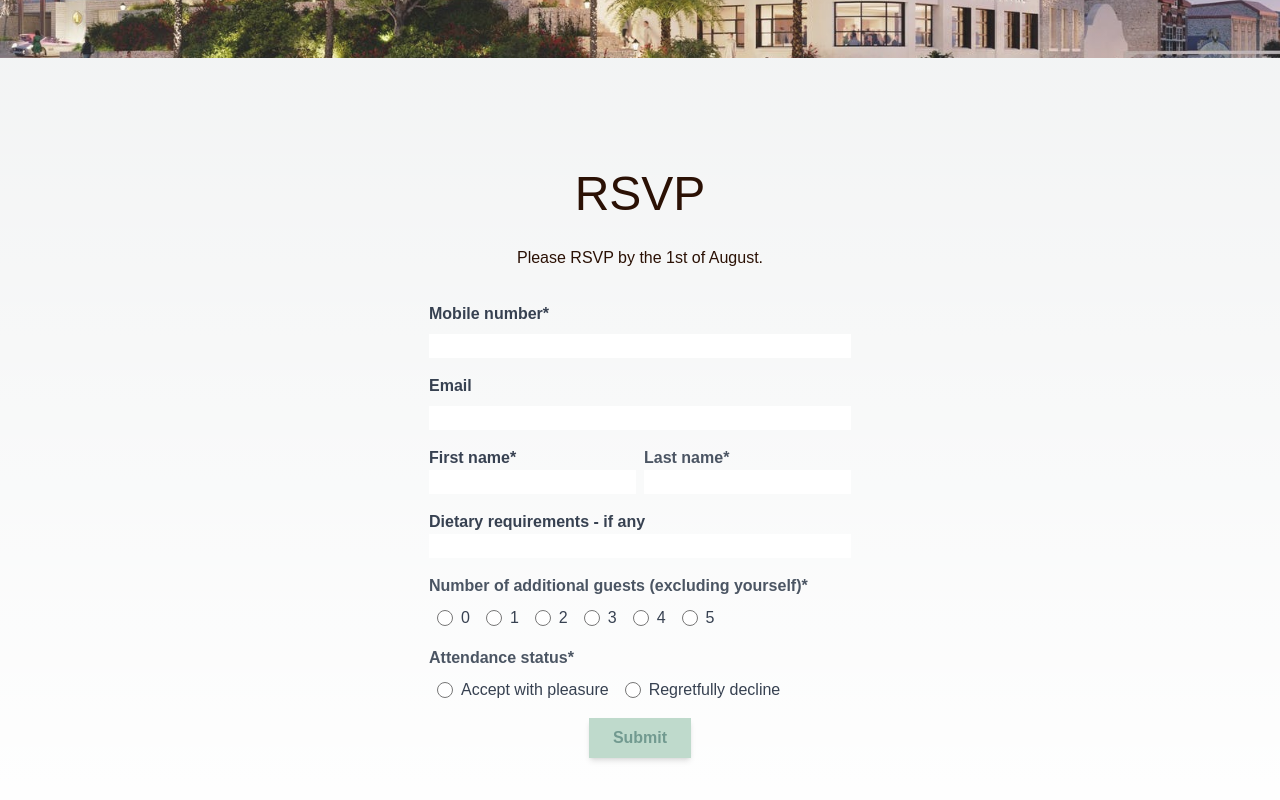
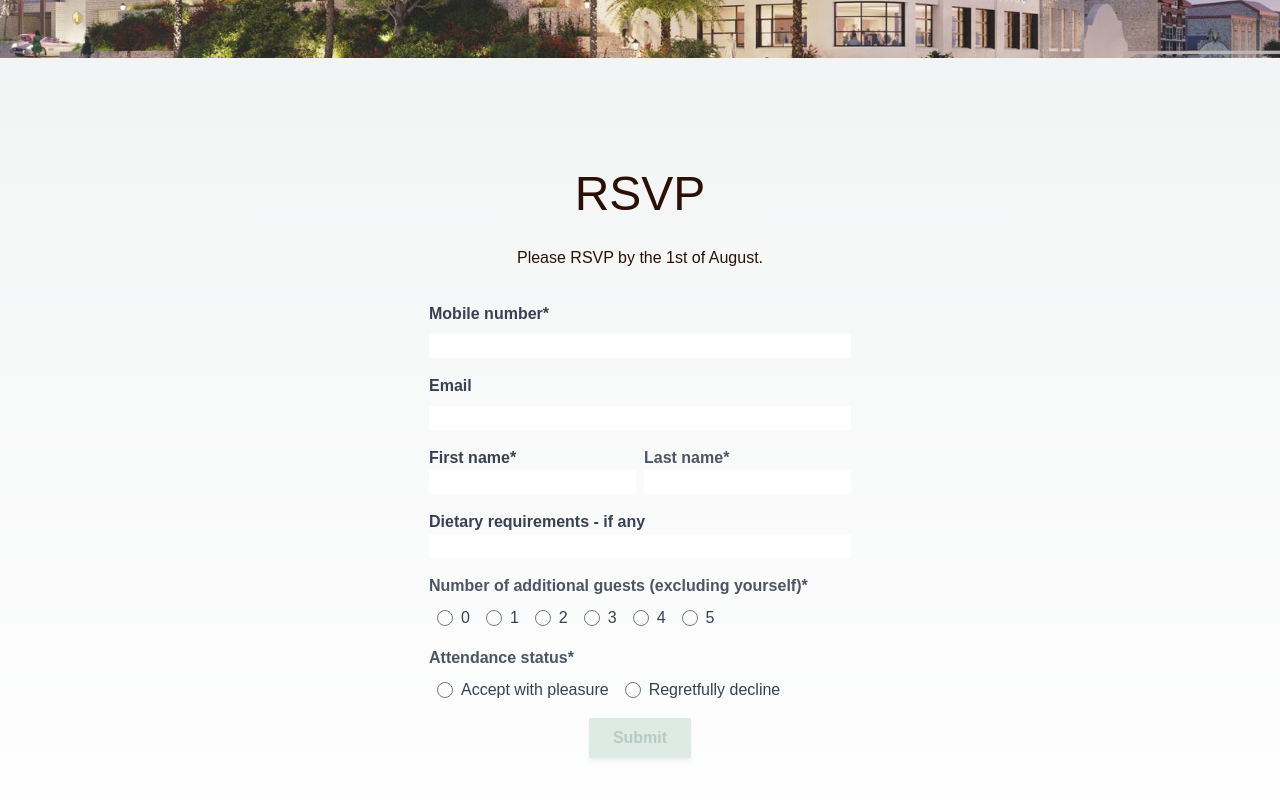
Before and after one commit to elysiacasandra/weddingwebsite, a Next.js app: page / in a window 1280 px wide. Shown: the part 1810-2610 px from the top of the page. Built offline with nearby package versions, Linux system fonts and the light colour scheme; a web font is replaced by a local one.

Commit message:
Doesn't let you submit unless fields and filled

```diff
--- a/src/app/page.tsx
+++ b/src/app/page.tsx
@@ -620,6 +620,7 @@ backgroundImage: `linear-gradient(rgba(255, 255, 255, 0.1), rgba(255, 255, 255,
 </div>
 
 <div className="flex items-center justify-center">
+  {mobileNumber !== '' && firstName !== '' && lastName !== '' && additionalGuests !== '' && attendanceStatus !== '' ? (
   <button
     type="submit"
     onClick={(event) => submitForm(event)}
@@ -627,6 +628,18 @@ backgroundImage: `linear-gradient(rgba(255, 255, 255, 0.1), rgba(255, 255, 255,
 style={{ backgroundColor: '#BFDACC', color: '#729A90', padding: '0.5rem 1.5rem', border: 'none' }}>
     Submit
   </button>
+  ) : (
+    <button
+    disabled
+    type="submit"
+    onClick={(event) => submitForm(event)}
+    className="px-6 py-2 text-white font-semibold transition duration-150 ease-in-out shadow-md hover:bg-green-700 focus:outline-none focus:shadow-outline-blue active:bg-gray-700"
+style={{  backgroundColor: '#BFDACC', color: '#729A90', padding: '0.5rem 1.5rem', border: 'none', cursor: 'not-allowed',
+opacity: 0.5 }}>
+    Submit
+  </button>
+  )}
+
   {error !== '' && <p className="text-red-700">We were unable to submit your RSVP. Please review your form inputs.</p>}
 </div>
 </form>
```
